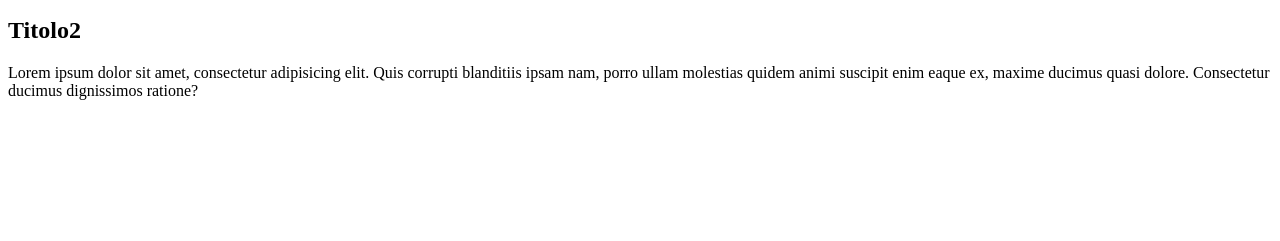
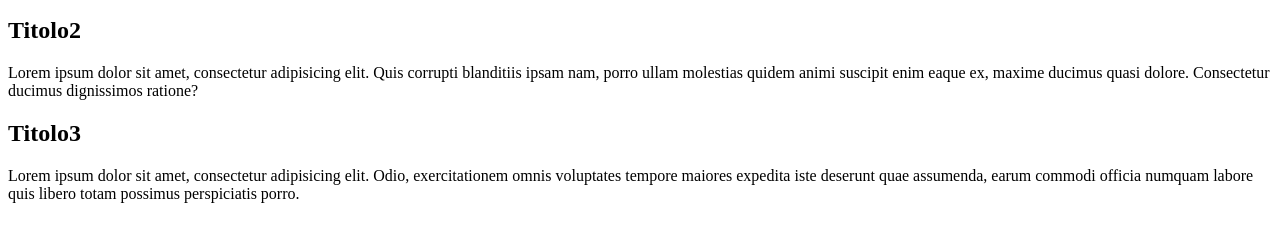
Before and after one commit to DamianoD88/Test, a plain HTML site: page Index.html in a window 1280 px wide. Shown: the part 119-360 px from the top of the page. Drawn offline with Linux system fonts and the light colour scheme.

Commit message:
Titolo e paragrafo 3

```diff
--- a/Index.html
+++ b/Index.html
@@ -19,5 +19,10 @@
         quidem animi suscipit enim eaque ex, maxime ducimus quasi
         dolore. Consectetur ducimus dignissimos ratione?</p>
 
+    <h2>Titolo3</h2>
+    <p>Lorem ipsum dolor sit amet, consectetur adipisicing elit.
+        Odio, exercitationem omnis voluptates tempore maiores expedita
+         iste deserunt quae assumenda, earum commodi officia numquam
+          labore quis libero totam possimus perspiciatis porro.</p>
 </body>
 </html>
```
